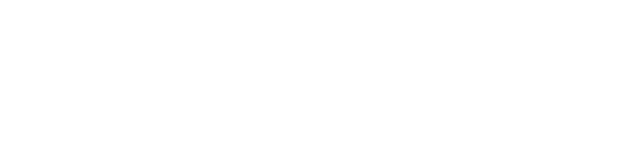
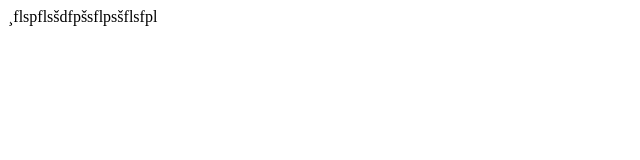
Before and after one commit to ursasinkovec/e1, a plain HTML site: page index.html in a window 1280 px wide. Shown: the whole page, without its empty margins (0-640 px from the left). Drawn offline with nearby package versions, Linux system fonts and the light colour scheme.

Commit message:
My first commit

```diff
--- a/index.html
+++ b/index.html
@@ -9,6 +9,6 @@
     <title></title>
   </head>
   <body>
-
+  ¸flspflsšdfpšsflpsšflsfpl
   </body>
 </html>
```
